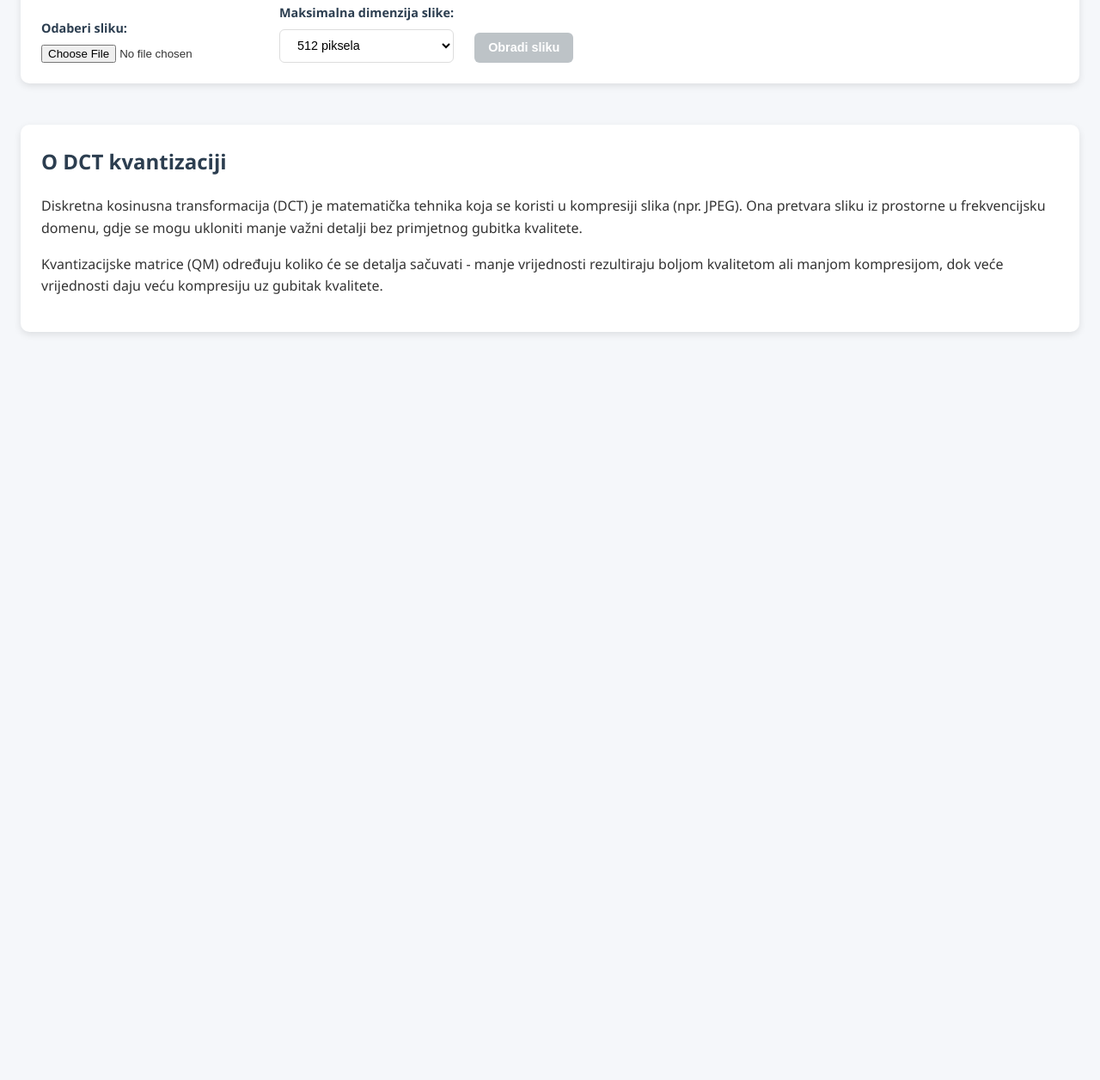
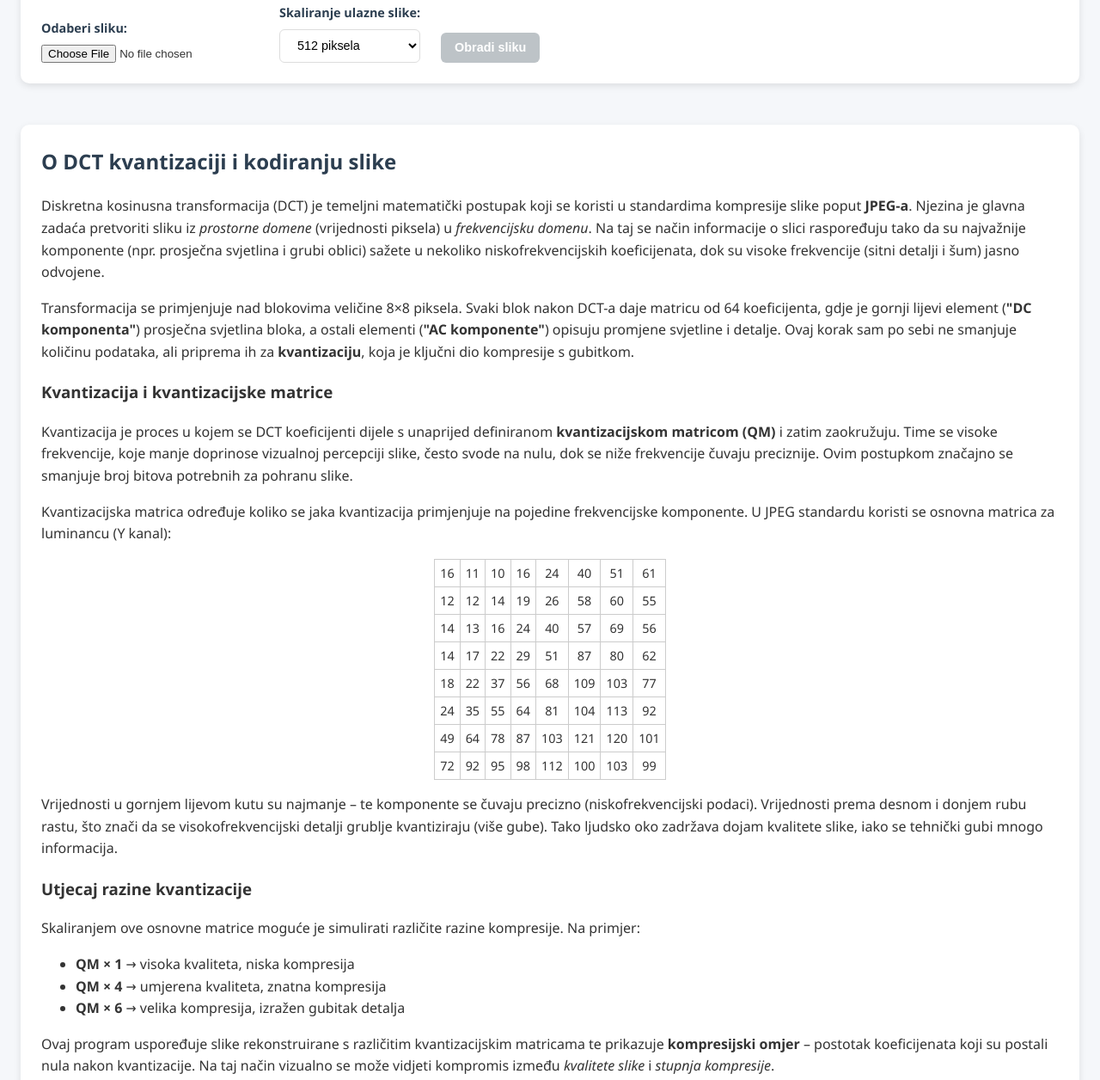
Before and after one commit to marioolcar/Kodiranje-nepomicne-slike, a plain HTML site: page index.html in a window 1280 px wide. Shown: the part 162-1418 px from the top of the page at 86% size. Before the commit the page ends 800 px from the top, so only its background shows below. Drawn offline with nearby package versions, Linux system fonts and the light colour scheme.

Commit message:
Dodano detaljnije objašnjenje

```diff
--- a/index.html
+++ b/index.html
@@ -162,6 +162,17 @@
 			.explanation p {
 				margin-bottom: 1rem;
 			}
+
+			.qm-table {
+				border-collapse: collapse;
+				margin: 1em auto;
+				text-align: center;
+				font-size: 0.9em;
+			}
+			.qm-table td {
+				border: 1px solid #ccc;
+				padding: 4px 6px;
+			}
 			@media (max-width: 768px) {
 				.controls {
 					flex-direction: column;
@@ -193,7 +204,7 @@
 				/>
 			</div>
 			<div class="control-group">
-				<label for="maxDimSelect">Maksimalna dimenzija slike:</label>
+				<label for="maxDimSelect">Skaliranje ulazne slike:</label>
 				<select id="maxDimSelect">
 					<option value="64">64 piksela</option>
 					<option value="128">128 piksela</option>
@@ -240,17 +251,154 @@
 		</div>
 
 		<div class="explanation">
-			<h2>O DCT kvantizaciji</h2>
+			<h2>O DCT kvantizaciji i kodiranju slike</h2>
 			<p>
-				Diskretna kosinusna transformacija (DCT) je matematička tehnika koja se
-				koristi u kompresiji slika (npr. JPEG). Ona pretvara sliku iz prostorne
-				u frekvencijsku domenu, gdje se mogu ukloniti manje važni detalji bez
-				primjetnog gubitka kvalitete.
+				Diskretna kosinusna transformacija (DCT) je temeljni matematički
+				postupak koji se koristi u standardima kompresije slike poput
+				<strong>JPEG-a</strong>. Njezina je glavna zadaća pretvoriti sliku iz
+				<em>prostorne domene</em> (vrijednosti piksela) u
+				<em>frekvencijsku domenu</em>. Na taj se način informacije o slici
+				raspoređuju tako da su najvažnije komponente (npr. prosječna svjetlina i
+				grubi oblici) sažete u nekoliko niskofrekvencijskih koeficijenata, dok
+				su visoke frekvencije (sitni detalji i šum) jasno odvojene.
 			</p>
+
 			<p>
-				Kvantizacijske matrice (QM) određuju koliko će se detalja sačuvati -
-				manje vrijednosti rezultiraju boljom kvalitetom ali manjom kompresijom,
-				dok veće vrijednosti daju veću kompresiju uz gubitak kvalitete.
+				Transformacija se primjenjuje nad blokovima veličine 8×8 piksela. Svaki
+				blok nakon DCT-a daje matricu od 64 koeficijenta, gdje je gornji lijevi
+				element (<strong>"DC komponenta"</strong>) prosječna svjetlina bloka, a
+				ostali elementi (<strong>"AC komponente"</strong>) opisuju promjene
+				svjetline i detalje. Ovaj korak sam po sebi ne smanjuje količinu
+				podataka, ali priprema ih za <strong>kvantizaciju</strong>, koja je
+				ključni dio kompresije s gubitkom.
+			</p>
+
+			<h3>Kvantizacija i kvantizacijske matrice</h3>
+			<p>
+				Kvantizacija je proces u kojem se DCT koeficijenti dijele s unaprijed
+				definiranom <strong>kvantizacijskom matricom (QM)</strong> i zatim
+				zaokružuju. Time se visoke frekvencije, koje manje doprinose vizualnoj
+				percepciji slike, često svode na nulu, dok se niže frekvencije čuvaju
+				preciznije. Ovim postupkom značajno se smanjuje broj bitova potrebnih za
+				pohranu slike.
+			</p>
+
+			<p>
+				Kvantizacijska matrica određuje koliko se jaka kvantizacija primjenjuje
+				na pojedine frekvencijske komponente. U JPEG standardu koristi se
+				osnovna matrica za luminancu (Y kanal):
+			</p>
+
+			<table class="qm-table">
+				<tr>
+					<td>16</td>
+					<td>11</td>
+					<td>10</td>
+					<td>16</td>
+					<td>24</td>
+					<td>40</td>
+					<td>51</td>
+					<td>61</td>
+				</tr>
+				<tr>
+					<td>12</td>
+					<td>12</td>
+					<td>14</td>
+					<td>19</td>
+					<td>26</td>
+					<td>58</td>
+					<td>60</td>
+					<td>55</td>
+				</tr>
+				<tr>
+					<td>14</td>
+					<td>13</td>
+					<td>16</td>
+					<td>24</td>
+					<td>40</td>
+					<td>57</td>
+					<td>69</td>
+					<td>56</td>
+				</tr>
+				<tr>
+					<td>14</td>
+					<td>17</td>
+					<td>22</td>
+					<td>29</td>
+					<td>51</td>
+					<td>87</td>
+					<td>80</td>
+					<td>62</td>
+				</tr>
+				<tr>
+					<td>18</td>
+					<td>22</td>
+					<td>37</td>
+					<td>56</td>
+					<td>68</td>
+					<td>109</td>
+					<td>103</td>
+					<td>77</td>
+				</tr>
+				<tr>
+					<td>24</td>
+					<td>35</td>
+					<td>55</td>
+					<td>64</td>
+					<td>81</td>
+					<td>104</td>
+					<td>113</td>
+					<td>92</td>
+				</tr>
+				<tr>
+					<td>49</td>
+					<td>64</td>
+					<td>78</td>
+					<td>87</td>
+					<td>103</td>
+					<td>121</td>
+					<td>120</td>
+					<td>101</td>
+				</tr>
+				<tr>
+					<td>72</td>
+					<td>92</td>
+					<td>95</td>
+					<td>98</td>
+					<td>112</td>
+					<td>100</td>
+					<td>103</td>
+					<td>99</td>
+				</tr>
+			</table>
+
+			<p>
+				Vrijednosti u gornjem lijevom kutu su najmanje – te komponente se čuvaju
+				precizno (niskofrekvencijski podaci). Vrijednosti prema desnom i donjem
+				rubu rastu, što znači da se visokofrekvencijski detalji grublje
+				kvantiziraju (više gube). Tako ljudsko oko zadržava dojam kvalitete
+				slike, iako se tehnički gubi mnogo informacija.
+			</p>
+
+			<h3>Utjecaj razine kvantizacije</h3>
+			<p>
+				Skaliranjem ove osnovne matrice moguće je simulirati različite razine
+				kompresije. Na primjer:
+			</p>
+			<ul>
+				<li><strong>QM × 1</strong> → visoka kvaliteta, niska kompresija</li>
+				<li><strong>QM × 4</strong> → umjerena kvaliteta, znatna kompresija</li>
+				<li>
+					<strong>QM × 6</strong> → velika kompresija, izražen gubitak detalja
+				</li>
+			</ul>
+
+			<p>
+				Ovaj program uspoređuje slike rekonstruirane s različitim
+				kvantizacijskim matricama te prikazuje
+				<strong>kompresijski omjer</strong> – postotak koeficijenata koji su
+				postali nula nakon kvantizacije. Na taj način vizualno se može vidjeti
+				kompromis između <em>kvalitete slike</em> i <em>stupnja kompresije</em>.
 			</p>
 		</div>
 
@@ -310,7 +458,7 @@
 				[49, 64, 78, 87, 103, 121, 120, 101],
 				[72, 92, 95, 98, 112, 100, 103, 99],
 			];
-			const QMlevels = [1, 2, 4, 5, 6].map((scale) =>
+			const QMlevels = [1, 2, 3, 4, 5, 6].map((scale) =>
 				baseQM.map((row) => row.map((v) => Math.round(v * scale)))
 			);
 
@@ -499,7 +647,7 @@
 				window.compChart = new Chart(ctx, {
 					type: "bar",
 					data: {
-						labels: ["QM1", "QM2", "QM3", "QM4", "QM5"],
+						labels: ["QM1", "QM2", "QM3", "QM4", "QM5", "Q6"],
 						datasets: [
 							{
 								label: "Kompresijski omjer (%)",
@@ -510,6 +658,7 @@
 									"rgba(155, 89, 182, 0.7)",
 									"rgba(241, 196, 15, 0.7)",
 									"rgba(180, 196, 15, 0.7)",
+									"rgba(120, 196, 15, 0.7)",
 								],
 								borderColor: [
 									"rgb(52, 152, 219)",
```
